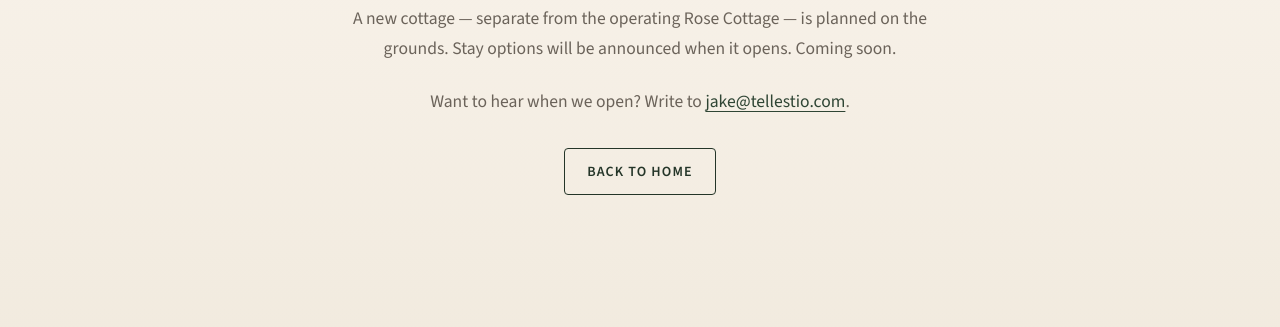
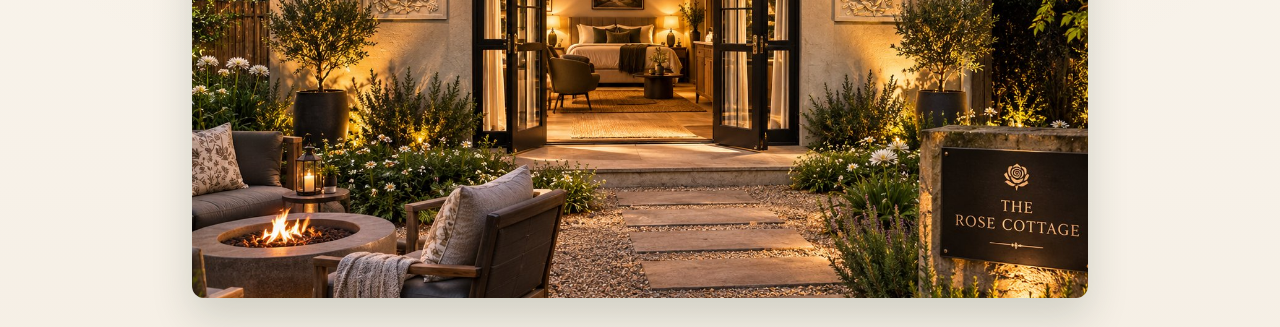
Before and after one commit to JakeTellestio/evergarde-estate, a website: page new-cottage.html in a window 1280 px wide. Shown: the part 565-892 px from the top of the page. Drawn offline with nearby package versions, Linux system fonts and the light colour scheme.

Commit message:
Add Rose Cottage coming-soon photo
Use Jake's dusk patio image on the new cottage page and home card.

```diff
--- a/new-cottage.html
+++ b/new-cottage.html
@@ -46,6 +46,9 @@
     </header>
     <section class="section">
       <div class="container">
+        <figure class="coming-soon-photo">
+          <img src="images/new-cottage.jpg" alt="The Rose Cottage at dusk with fire pit patio and open doors to a warmly lit bedroom" width="1800" height="1200" loading="eager">
+        </figure>
         <div class="coming-soon">
           <span class="badge">Coming soon</span>
           <h2 style="margin-top:0.5rem;">New cottage</h2>
```
Also changed, not shown: index.html (+1 -1 lines), images/new-cottage.jpg (added).
